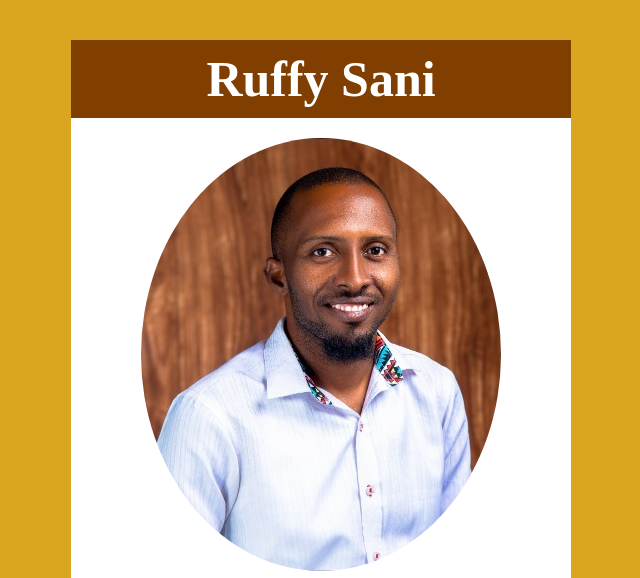
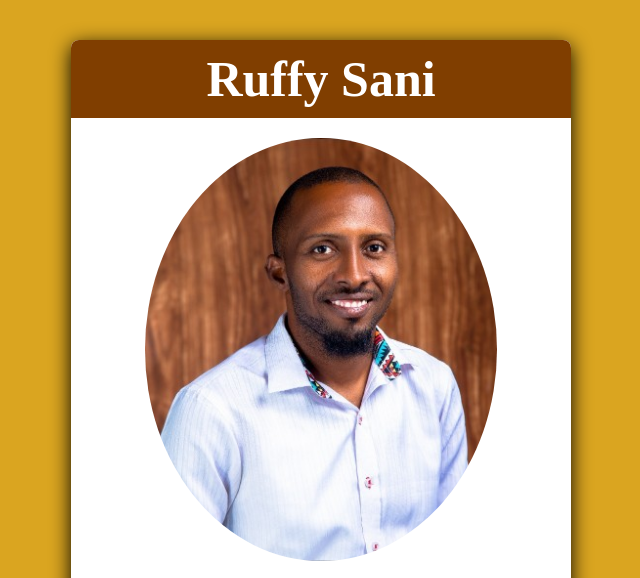
Before and after one commit to Ruffysanni/HNGx-profile-page, a plain HTML site: page index.html in a window 1280 px wide. Shown: the top 578 px of the page, without its empty margins (319-959 px from the left). Drawn offline with Linux system fonts and the light colour scheme.

Commit message:
fixed image width

```diff
--- a/css/style.css
+++ b/css/style.css
@@ -17,6 +17,8 @@ body{
     justify-content: center;
     margin: auto auto;
     background: white;
+    box-shadow: 0 5px 20px black;
+    border-radius: 8px;
 }
 #slackUserName{
     text-align: center;
@@ -25,6 +27,8 @@ body{
     font-size: 50px;
     font-weight: 700;
     color: rgb(255, 255, 255);
+    border-top-left-radius: 8px;
+    border-top-right-radius: 8px;
 }
 #slackDispalyImage{
     display: flex;
@@ -36,6 +40,7 @@ body{
 #slackDispalyImage img{
     border-radius: 50%;
     object-fit: contain;
+    width: min(22em, 100%)
 }
 #myTrack{
     text-align: center;
```
